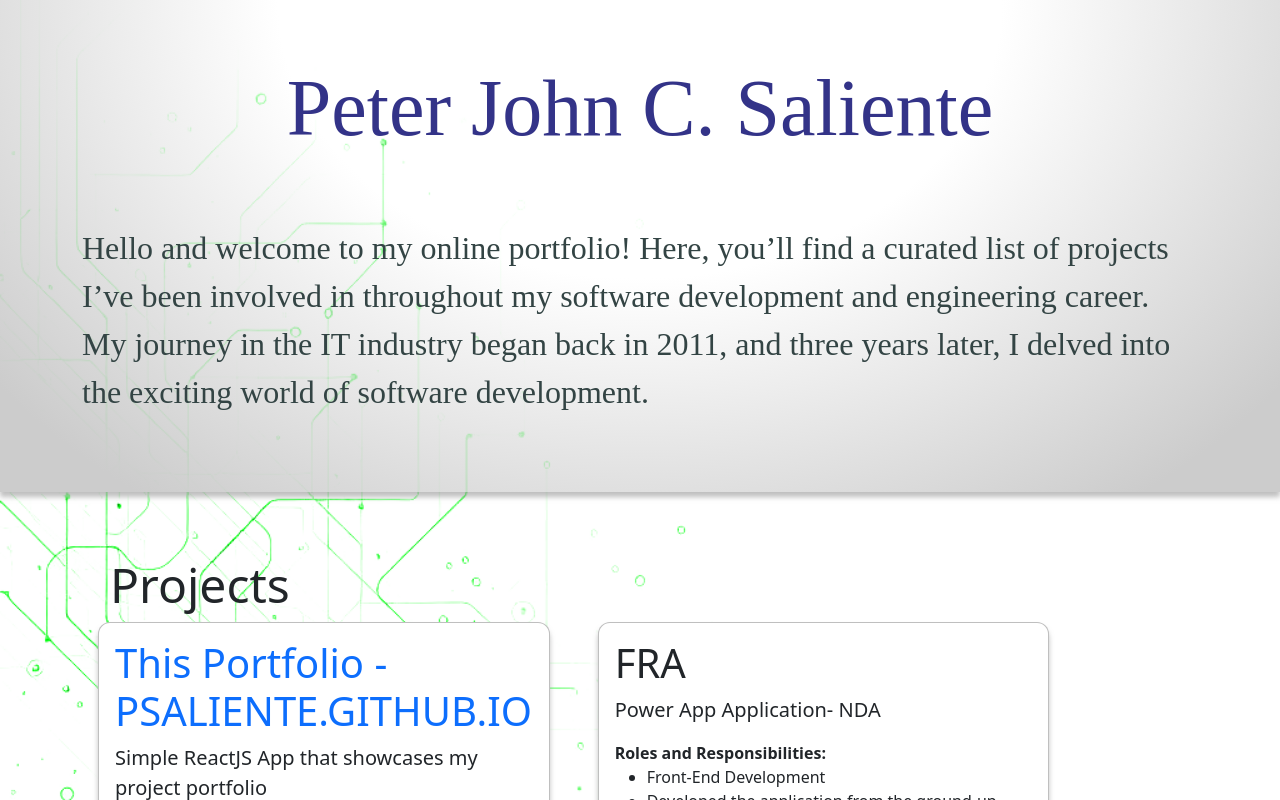
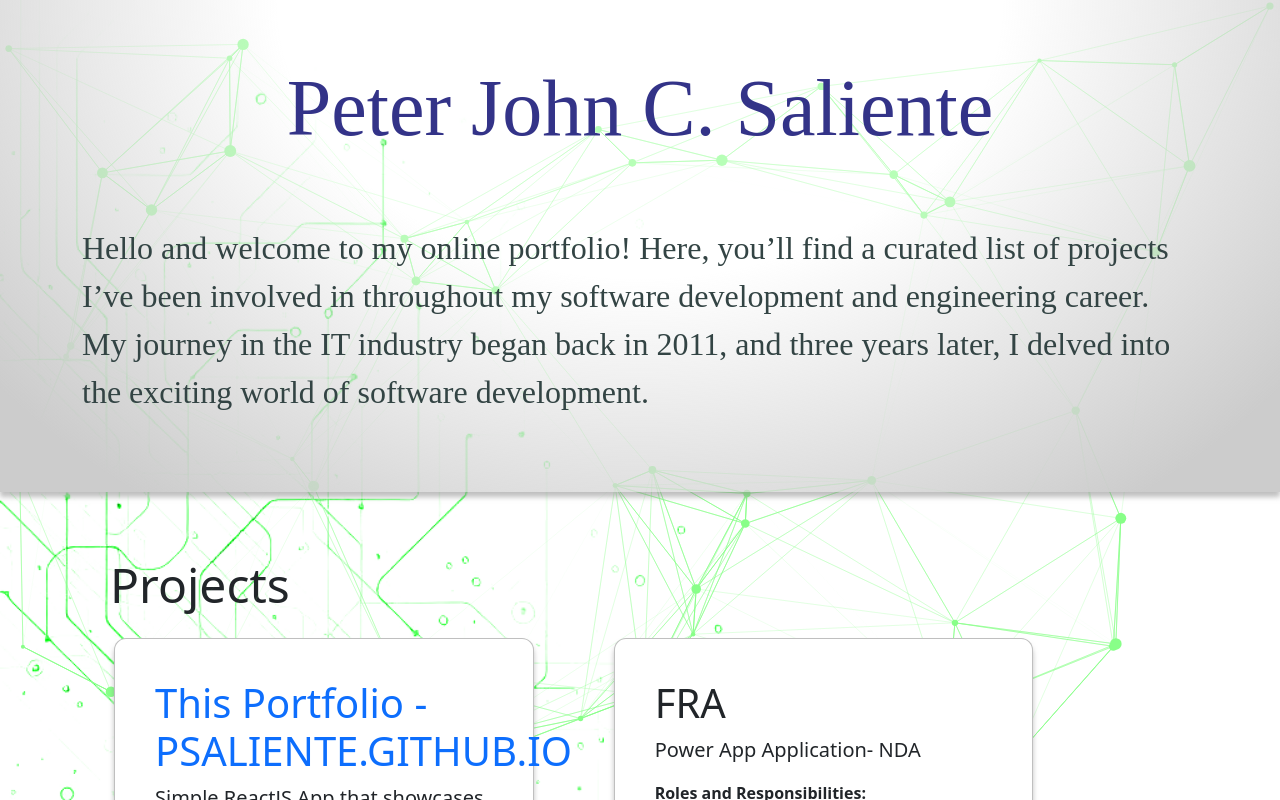
Before and after one commit to psaliente/psaliente.github.io, a React (Create React App) app: page / in a window 1280 px wide. Shown: the top 800 px of the page. Built offline with nearby package versions, Linux system fonts and the light colour scheme; a web font is replaced by a local one.

Commit message:
NONE #Comment - added animations

```diff
--- a/package.json
+++ b/package.json
@@ -29,6 +29,10 @@
     "@testing-library/jest-dom": "5.16.5",
     "@testing-library/react": "13.4.0",
     "@testing-library/user-event": "14.4.3",
+    "@tsparticles/basic": "^3.5.0",
+    "@tsparticles/engine": "^3.5.0",
+    "@tsparticles/react": "^3.0.0",
+    "@tsparticles/slim": "^3.5.0",
     "animate.css": "^4.1.1",
     "autoprefixer": "^10.4.20",
     "postcss": "^8.4.48",
--- a/src/components/header.component.tsx
+++ b/src/components/header.component.tsx
@@ -1,19 +1,22 @@
 import { MyInfoType } from "../types/MyInfo.type";
 import useStyle from "../styles/header.style";
+import ScrollAnimation from "react-animate-on-scroll";
 
 const HeaderComponent = ({Name, Description}: MyInfoType) => {
     const styles = useStyle();
 
-    return (<div style={styles.Header}>
-      <h1 className="display-1 text-center" style={styles.Title}>{Name}</h1>
-      <div className="container">
-        <div className="row">
-          <div className="col-xs-12">
-            <p className="lead" style={styles.Description}>{Description}</p>
+    return (<ScrollAnimation animateIn="fadeInDownBig">
+        <div style={styles.Header}>
+        <h1 className="display-1 text-center" style={styles.Title}>{Name}</h1>
+        <div className="container">
+          <div className="row">
+            <div className="col-xs-12">
+              <p className="lead" style={styles.Description}>{Description}</p>
+            </div>
           </div>
         </div>
       </div>
-    </div>)
+    </ScrollAnimation>)
 }
 
 export default HeaderComponent
--- /dev/null
+++ b/src/components/particles.component.tsx
@@ -0,0 +1,32 @@
+import { Container, ISourceOptions } from "@tsparticles/engine";
+import Particles, { initParticlesEngine } from "@tsparticles/react";
+import { loadSlim } from "@tsparticles/slim";
+import { useEffect, useMemo, useState } from "react";
+import { getPortfolioParticlesConfig } from "../constants";
+
+function PortfolioParticles() {
+    const [init, setInit] = useState(false);
+
+    const options: ISourceOptions = useMemo(() => {
+        return getPortfolioParticlesConfig();
+    }, []);
+
+    useEffect(() => {
+        initParticlesEngine(async (engine) => {
+            await loadSlim(engine);
+        }).then(() => {
+            setInit(true);
+        });
+    }, []);
+
+    const particlesLoaded = async (container?: Container) => {
+        console.log(container);
+    }
+
+    if (init) {
+        return <Particles id="portfolioParticles" options={options} particlesLoaded={particlesLoaded}/>
+    }
+    return <></>
+}
+
+export default PortfolioParticles;
--- a/src/components/portfolio.component.tsx
+++ b/src/components/portfolio.component.tsx
@@ -7,6 +7,7 @@ import { MyInfoType } from "../types/MyInfo.type";
 import { useEffect, useState } from "react";
 import { useMyInfoService, useProjectsService, useSkillsService } from "../services";
 import useStyle from "../styles/portfolio.style";
+import PortfolioParticles from "./particles.component";
 
 function PortfolioPage() {
   const { getSkills } = useSkillsService();
@@ -31,6 +32,7 @@ function PortfolioPage() {
 
   return (
     <div style={styles.PortfolioPage}>
+      <PortfolioParticles />
       <HeaderComponent Name={Me} Description={Description} />
       <br />
       <ProjectList projects={Projects} />
--- a/src/components/projectList.component.tsx
+++ b/src/components/projectList.component.tsx
@@ -28,9 +28,9 @@ function ProjectListItem({
   const style = useStyle();
 
   return (
-      <div className={"col-md-5 col-sm-12 p-3"} style={style.Panel}>
-        <div>
-          <ScrollAnimation animateIn="fadeIn">
+      <div className={"col-md-5 col-sm-12 p-3"}>
+        <ScrollAnimation animateIn="fadeInRight">
+          <div style={style.Panel}>
               {ProjectLink ? (
                 <Link to={ProjectLink} className="text-decoration-none">
                   <h3 className="display-6">{Title}</h3>
@@ -50,8 +50,8 @@ function ProjectListItem({
                 </>
               )}
               <LanguageList ProjectID={ProjectID} Languages={Languages} />
+          </div>
         </ScrollAnimation>
-        </div>
       </div>
   );
 }
--- a/src/components/router.component.tsx
+++ b/src/components/router.component.tsx
@@ -1,6 +1,7 @@
 import { BrowserRouter, Routes, Route } from "react-router-dom";
 import PortfolioPage from "./portfolio.component";
 import MrTutorPage from "./mrtutor/mrtutor.component";
+import PortfolioParticles from "./particles.component";
 
 const RouterComponent = (): JSX.Element =>
   (
@@ -8,6 +9,7 @@ const RouterComponent = (): JSX.Element =>
       <Routes>
         <Route path="/" element={<PortfolioPage />}></Route>
         <Route path="/mr-tutor" element={<MrTutorPage />}></Route>
+        <Route path="/particles" element={<PortfolioParticles />}></Route>
       </Routes>
     </BrowserRouter>
   );
--- a/src/components/skillList.component.tsx
+++ b/src/components/skillList.component.tsx
@@ -34,7 +34,7 @@ function SkillList({ skills }: SkillListPropType) {
   return (
     <div className="container" style={styles.SkillsContainer}>
       <h2 className="display-5">Skills</h2>
-      <ScrollAnimation animateIn="fadeIn">
+      <ScrollAnimation animateIn="fadeInUp">
         <div className={"row"} style={styles.SkillsPanel}>
           {skills.map((s, i) => (
             <SkillListItem key={"skill"+i} Name={s.Name} Proficiency={s.Proficiency} />
--- /dev/null
+++ b/src/constants/colors.constants.ts
@@ -0,0 +1,12 @@
+export enum COLORS {
+    GREEN1= "#0f0",
+    GREEN2= "#8f8",
+    GREEN3= "#080",
+
+    GRAY1= "#888",
+
+    BLACK1= "#000",
+    BLACK2= "#333",
+
+    WHITE1= "#FFF"
+}
--- /dev/null
+++ b/src/constants/index.ts
@@ -0,0 +1,2 @@
+export * from './colors.constants';
+export * from './portfolioParticles.constants';
--- /dev/null
+++ b/src/constants/portfolioParticles.constants.ts
@@ -0,0 +1,40 @@
+import { ISourceOptions } from "@tsparticles/engine";
+import { COLORS } from "./colors.constants";
+
+export const getPortfolioParticlesConfig = (): ISourceOptions => ({
+    particles: {
+        number: {
+          value: 50
+        },
+        color: {
+          value: COLORS.GREEN2
+        },
+        links: {
+          enable: true,
+          distance: 300,
+          color: {
+            value: COLORS.GREEN2
+          },
+          opacity: 1
+        },
+        shape: {
+          type: "circle"
+        },
+        opacity: {
+          value: 1
+        },
+        size: {
+          value: {
+            min: 2,
+            max: 6
+          }
+        },
+        move: {
+          enable: true,
+          speed: 2
+        }
+      },
+    poisson: {
+      enable: true
+    }
+  })
--- a/src/styles/header.style.ts
+++ b/src/styles/header.style.ts
@@ -11,12 +11,14 @@ const useStyle = (): HeaderStyleProp => {
         Header: {
             boxShadow: "0px 5px 5px #88888888",
             background: "radial-gradient(ellipse at top, #fff6 40%, #ccc 90%)",
+            // backgroundColor: "#fff4",
             display: 'flex',
             flexDirection: 'column',
             gap: 60,
             padding: 40,
             paddingTop: 60,
             paddingBottom: 60,
+            zIndex: 10
         },
         Title: {
             fontFamily: 'SourceCodePro',
--- a/src/styles/projectListItem.style.ts
+++ b/src/styles/projectListItem.style.ts
@@ -8,7 +8,7 @@ const useStyle = () => {
             borderRadius: 12,
             boxShadow: "0px 5px 5px #88888888",
             backgroundColor: "#fff",
-            // transition: "opacity 0.5s ease-in-out"
+            padding: 40
         }
     }
 }
```
Also changed, not shown: 1 other file (tests, documents, lock files or other folders). Lines whose indentation alone changed are shown as unchanged.
